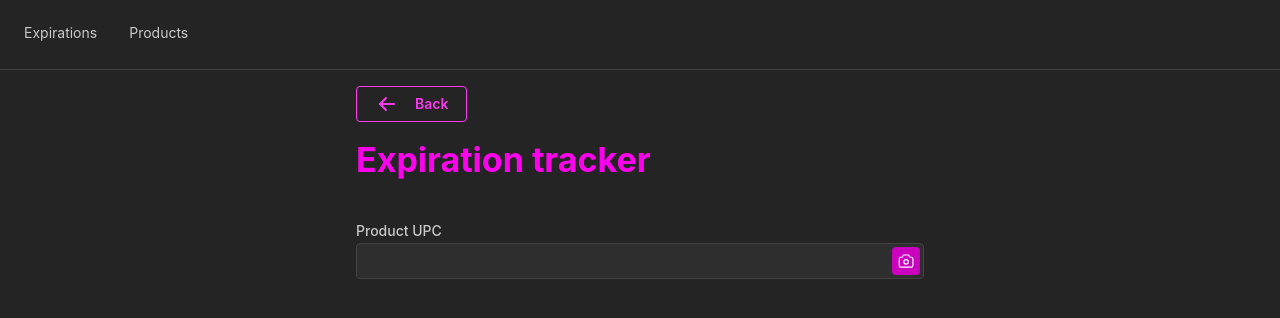
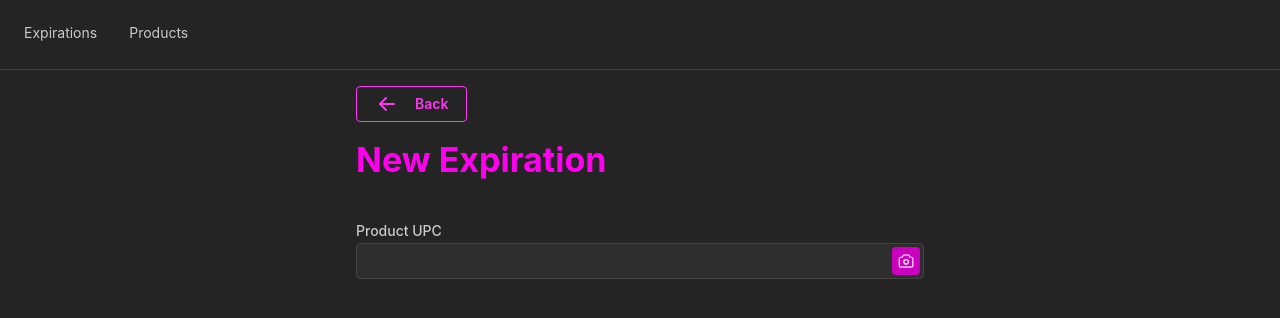
Before and after one commit to Jeansidharta/walmart-expiration-tracker, a React (Vite) app in the folder front-end/: page /register-expiration in a window 1280 px wide. Shown: the top 318 px of the page. Built offline with nearby package versions, Linux system fonts and the light colour scheme.

Commit message:
Better page title

```diff
--- a/front-end/src/pages/register-expiration.tsx
+++ b/front-end/src/pages/register-expiration.tsx
@@ -64,7 +64,7 @@ export function RegisterExpirationPage() {
 
 	return (
 		<Stack>
-			<Title mb="lg">Expiration tracker</Title>
+			<Title mb="lg">New Expiration</Title>
 			<form
 				onSubmit={(e) => {
 					e.stopPropagation();
```
